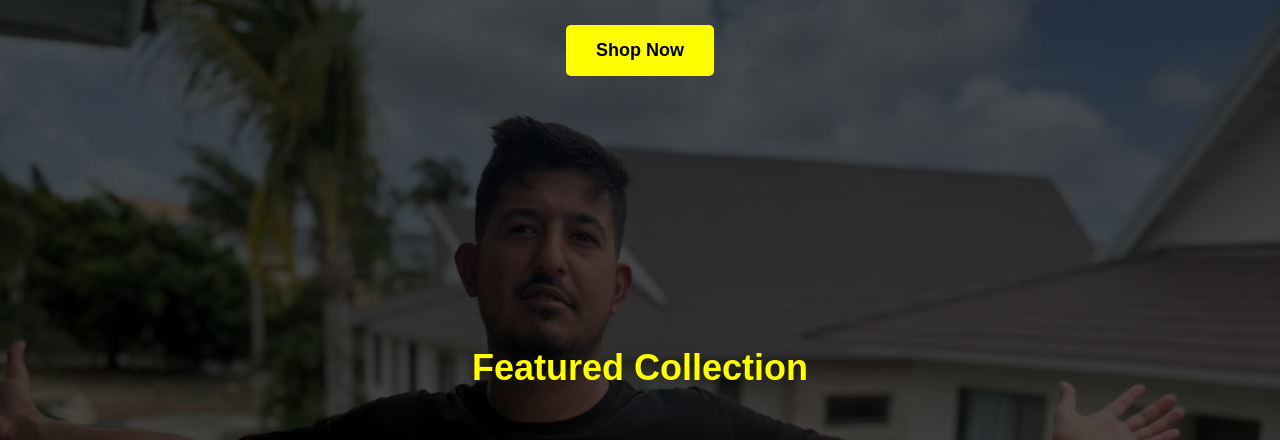
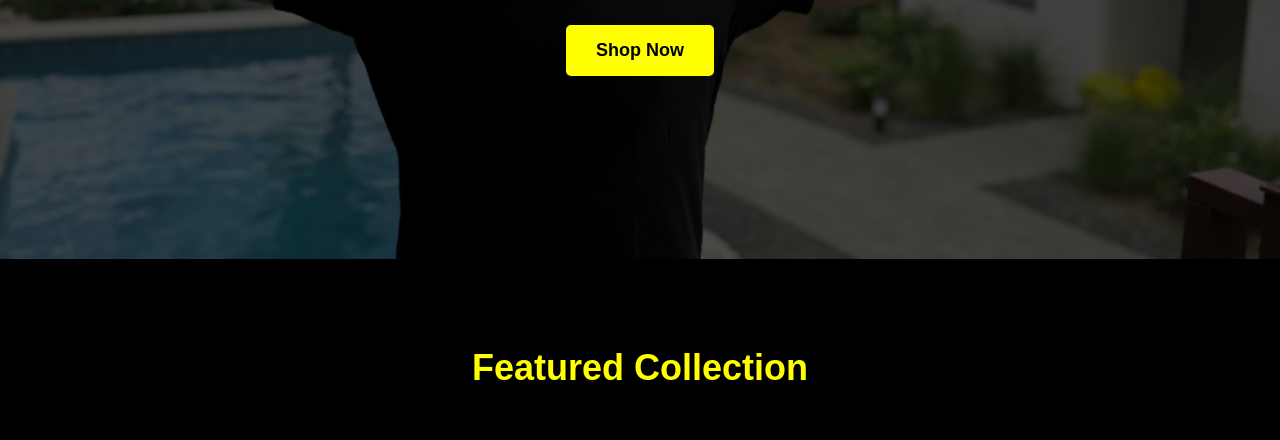
Before and after one commit to Wlid430/zafoowx1337, a plain HTML site: page index.html in a window 1280 px wide. Shown: the part 381-821 px from the top of the page. Drawn offline with Linux system fonts and the light colour scheme.

Commit message:
backgroundfix

```diff
--- a/styles.css
+++ b/styles.css
@@ -6,10 +6,7 @@
 
 body {
     font-family: Arial, sans-serif;
-    background: linear-gradient(rgba(0,0,0,0.7), rgba(0,0,0,0.7)), url('media/WhatsApp Image 2025-07-14 at 07.35.11_547eb732.jpg');
-    background-size: cover;
-    background-position: center;
-    background-attachment: fixed;
+    background-color: #000;
     color: #fff;
     line-height: 1.6;
 }
@@ -109,6 +106,20 @@ body {
     align-items: center;
     justify-content: center;
     text-align: center;
+    background: linear-gradient(rgba(0,0,0,0.7), rgba(0,0,0,0.7)), url('media/WhatsApp Image 2025-07-14 at 07.35.11_547eb732.jpg');
+    background-size: cover;
+    background-position: center center;
+    background-attachment: fixed;
+    -webkit-background-size: cover;
+}
+
+/* Fix for iOS Safari bug */
+@supports (-webkit-touch-callout: none) {
+    .hero {
+        background-attachment: scroll;
+        background-position: center top;
+        background-size: auto 100vh;
+    }
 }
 
 .hero-content h2 {
```
